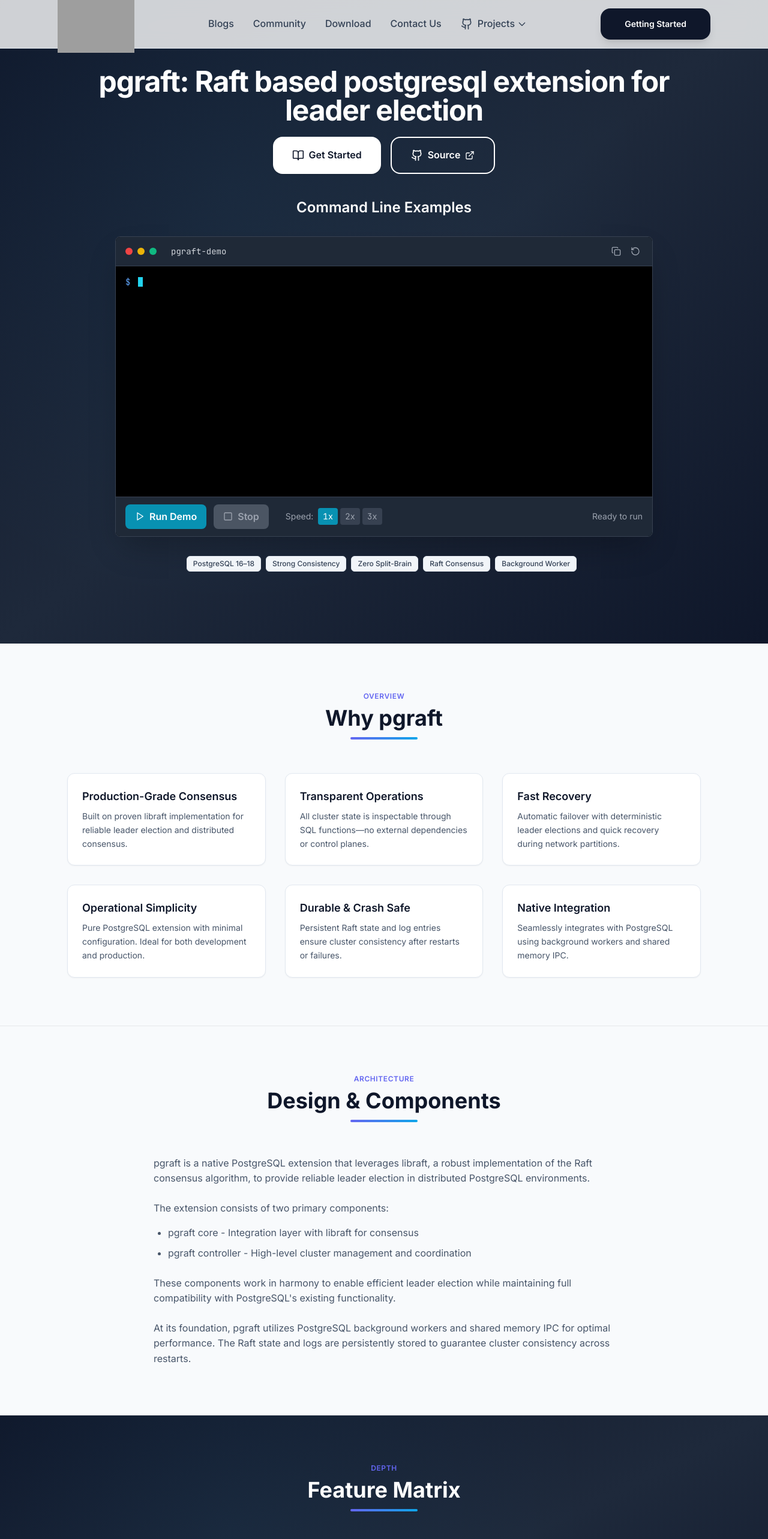
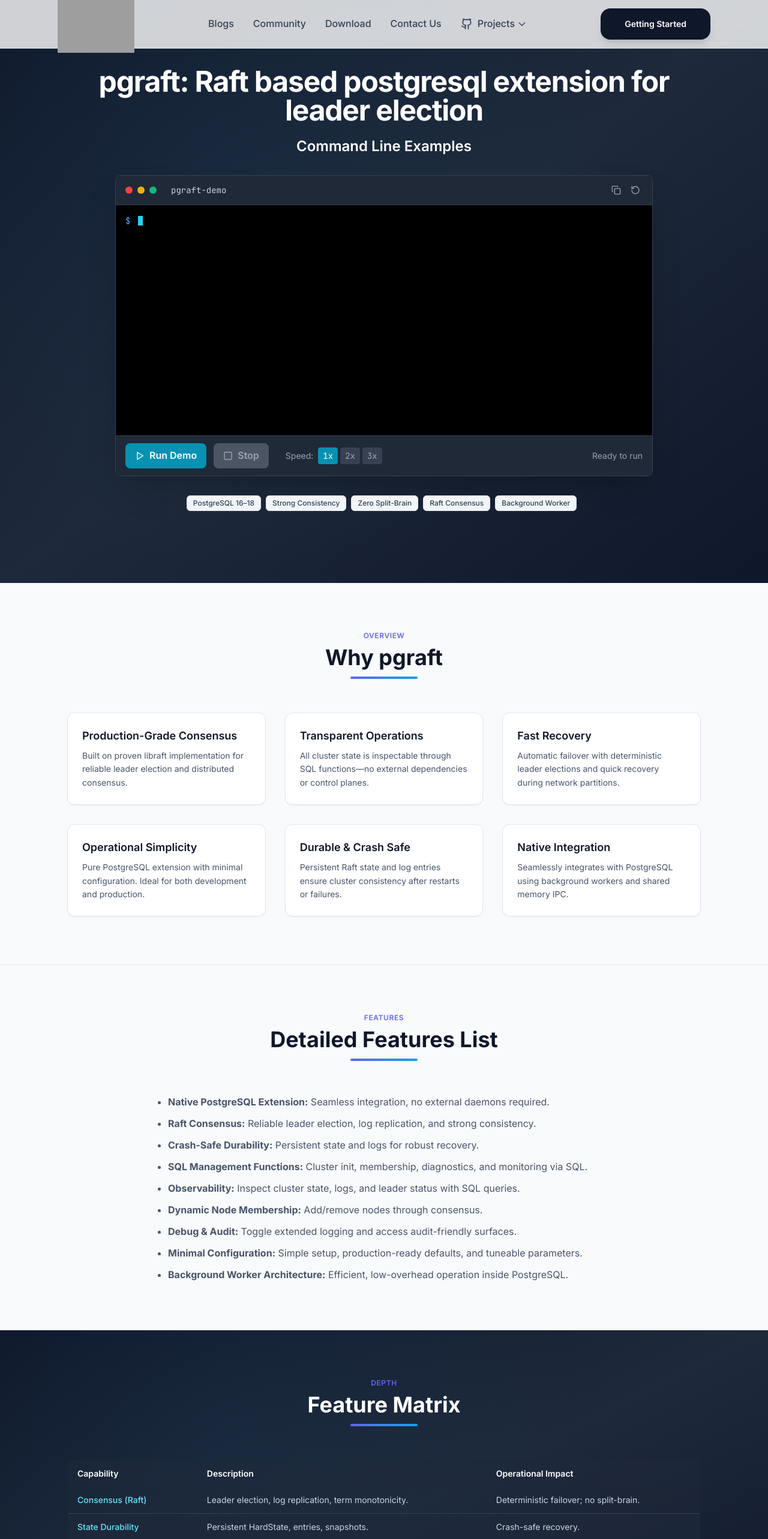
Before and after one commit to pgElephant/www, a Next.js app: page /pgraft in a window 1280 px wide. Shown: the top 2566 px of the page at 60% size. Built offline with nearby package versions, Linux system fonts and the light colour scheme; grey boxes are pictures that could not be loaded.

Commit message:
Issue (#1): Initial Commit.

```diff
--- a/app/pgraft/page.tsx
+++ b/app/pgraft/page.tsx
@@ -55,20 +55,6 @@
           <h1 className="text-5xl font-bold mb-5 tracking-tight">
             pgraft: Raft based postgresql extension for leader election
           </h1>
-
-          <div className="flex flex-wrap justify-center gap-4 mb-10">
-            <Link href="/docs/pgraft/getting-started" className="bg-white text-slate-900 hover:bg-slate-100 font-semibold px-8 py-4 rounded-2xl transition-all duration-300 inline-flex items-center shadow">
-              <BookOpen className="w-5 h-5 mr-2" /> Get Started
-            </Link>
-            <a
-              href="https://github.com/pgElephant/pgraft"
-              target="_blank"
-              rel="noopener noreferrer"
-              className="bg-transparent border-2 border-white text-white hover:bg-white hover:text-slate-900 font-semibold px-8 py-4 rounded-2xl transition-all duration-300 inline-flex items-center"
-            >
-              <Github className="w-5 h-5 mr-2" /> Source <ExternalLink className="w-4 h-4 ml-2" />
-            </a>
-          </div>
           <div className="text-center mb-8">
             <h3 className="text-2xl font-semibold text-white mb-4">Command Line Examples</h3>
           </div>
@@ -100,29 +86,22 @@
         </div>
       </section>
 
-
-
-      {/* Architecture Overview */}
+      {/* Detailed Features List */}
       <section className="py-20 bg-slate-50 border-t border-b">
         <div className="container-wide">
-          <SectionHeading kicker="Architecture">Design & Components</SectionHeading>
+          <SectionHeading kicker="Features">Detailed Features List</SectionHeading>
           <div className="max-w-3xl mx-auto">
-            <p className="text-slate-600 mb-6">
-                            pgraft is a native PostgreSQL extension that leverages libraft, a robust implementation of the Raft consensus algorithm, to provide reliable leader election in distributed PostgreSQL environments.
-            </p>
-            <p className="text-slate-600 mb-4">
-              The extension consists of two primary components:
-            </p>
-            <ul className="list-disc pl-6 space-y-2 mb-6 text-slate-600">
-              <li>pgraft core - Integration layer with libraft for consensus</li>
-              <li>pgraft controller - High-level cluster management and coordination</li>
+            <ul className="list-disc pl-6 space-y-3 text-slate-600 text-base">
+              <li><b>Native PostgreSQL Extension:</b> Seamless integration, no external daemons required.</li>
+              <li><b>Raft Consensus:</b> Reliable leader election, log replication, and strong consistency.</li>
+              <li><b>Crash-Safe Durability:</b> Persistent state and logs for robust recovery.</li>
+              <li><b>SQL Management Functions:</b> Cluster init, membership, diagnostics, and monitoring via SQL.</li>
+              <li><b>Observability:</b> Inspect cluster state, logs, and leader status with SQL queries.</li>
+              <li><b>Dynamic Node Membership:</b> Add/remove nodes through consensus.</li>
+              <li><b>Debug & Audit:</b> Toggle extended logging and access audit-friendly surfaces.</li>
+              <li><b>Minimal Configuration:</b> Simple setup, production-ready defaults, and tuneable parameters.</li>
+              <li><b>Background Worker Architecture:</b> Efficient, low-overhead operation inside PostgreSQL.</li>
             </ul>
-            <p className="text-slate-600 mb-6">
-              These components work in harmony to enable efficient leader election while maintaining full compatibility with PostgreSQL's existing functionality.
-            </p>
-            <p className="text-slate-600">
-              At its foundation, pgraft utilizes PostgreSQL background workers and shared memory IPC for optimal performance. The Raft state and logs are persistently stored to guarantee cluster consistency across restarts.
-            </p>
           </div>
         </div>
       </section>
@@ -178,21 +157,6 @@
           <p className="mt-4 text-xs text-slate-400">Full reference: <Link href="/docs/pgraft/user-guide/sql-functions" className="text-indigo-400 hover:underline">SQL Functions Guide</Link></p>
         </div>
       </section>
-
-      {/* Use Cases */}
-      <section className="py-20 bg-white border-t">
-        <div className="container-wide">
-          <SectionHeading kicker="Adoption">Primary Use Cases</SectionHeading>
-          <div className="grid md:grid-cols-3 gap-8">
-            <FeatureCard title="Highly Available Writes" desc="Guarantee a single writer ordering path backed by consensus; survive node failures transparently." />
-            <FeatureCard title="Edge / Regional Clusters" desc="Deploy compact 3-node consensus groups in latency-sensitive zones for localized workloads." />
-            <FeatureCard title="Regulated Environments" desc="Deterministic election & audit-friendly SQL surfaces simplify compliance review and change tracking." />
-          </div>
-        </div>
-      </section>
-
-
-
 
       {/* Technical Details */}
       <section className="py-20 bg-slate-50">
```
